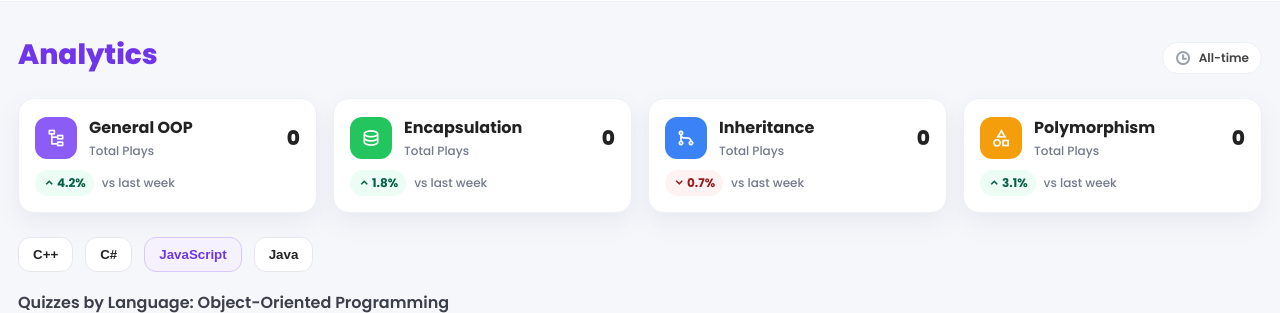
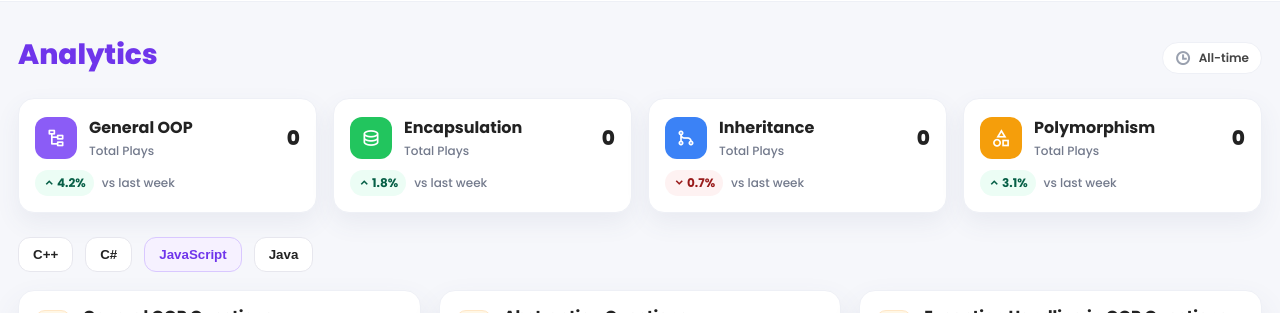
Before and after one commit to shayanarif666/quizzler-web-app, a plain HTML site: page index.html in a window 1280 px wide. Shown: the part 68-381 px from the top of the page. Drawn offline with nearby package versions, Linux system fonts and the light colour scheme.

Commit message:
Remove title

```diff
--- a/index.html
+++ b/index.html
@@ -124,8 +124,6 @@
                 <button class="tab">Java</button>
             </div>
 
-            <div class="section-label">Quizzes by Language: Object-Oriented Programming</div>
-
             <!-- Cards grid (3 → 2 → 1) -->
             <div class="cards">
                 <!-- Card 1 -->
```
